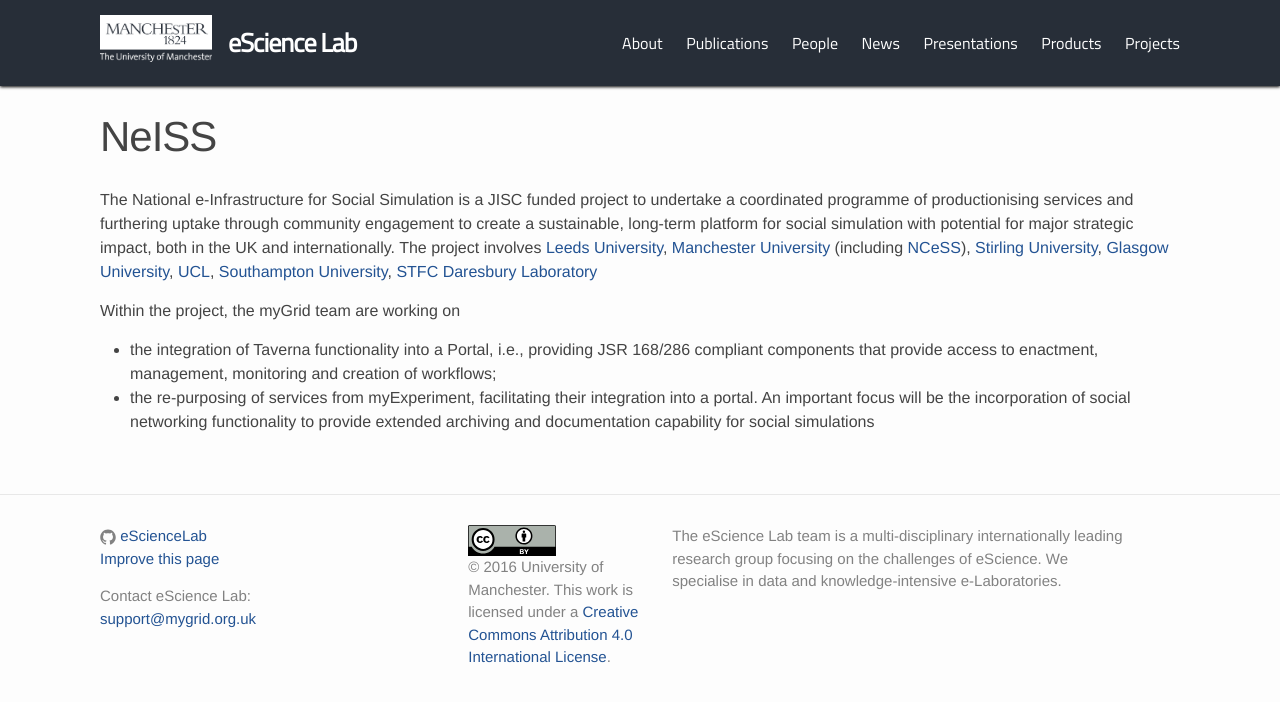
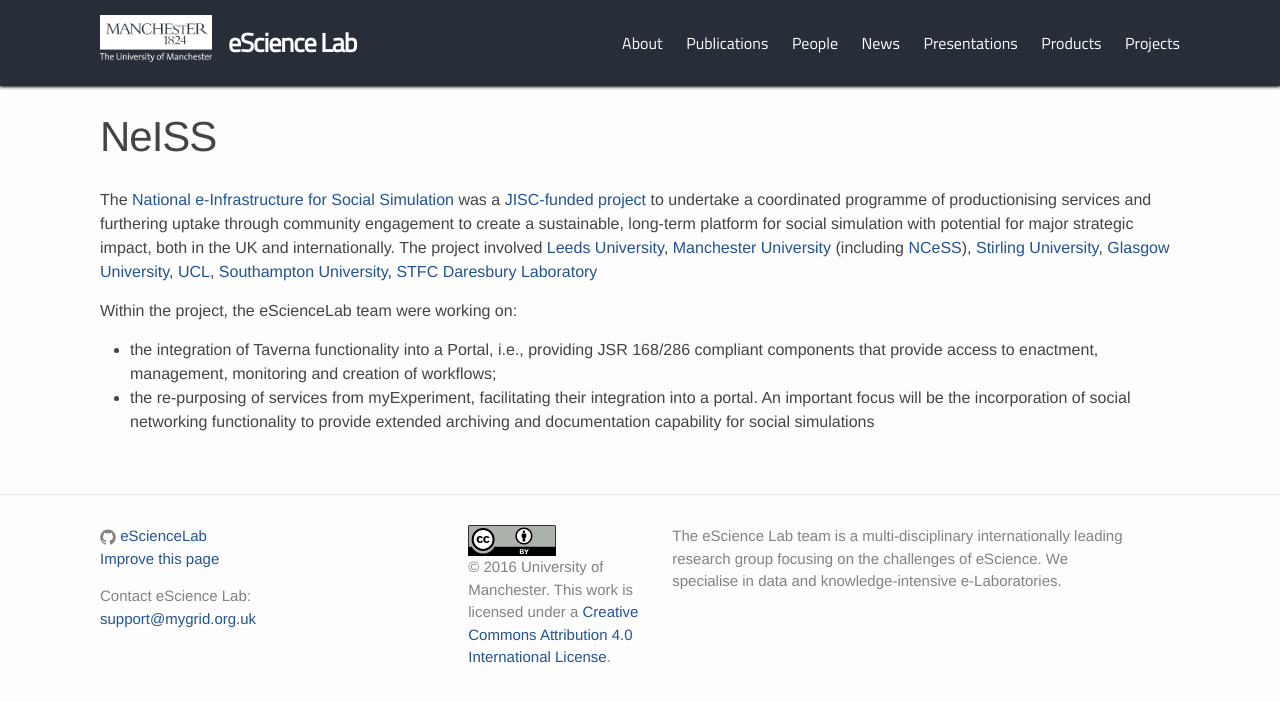
Before and after one commit to eScienceLab/eScienceLab.github.io, a Jekyll site: the page built from _projects/neiss.md, in a window 1280 px wide. Shown: the top 702 px of the page. Built offline with Jekyll 4.4.1, drawn with Linux system fonts in a browser that asks for light colours; comment, search, counter and statistics services are not loaded.

Commit message:
Fixes for the NeiSS project, as per #23.

```diff
--- a/_projects/neiss.md
+++ b/_projects/neiss.md
@@ -4,16 +4,18 @@
 title: NeISS
 collection: projects
 description: National e-Infrastructure for Social Simulation
+start_date: 2009-04-01
+duration: 48 months
 expired: true
 ---
 
-The National e-Infrastructure for Social Simulation is a JISC funded project to undertake a coordinated programme of productionising services and
+The [National e-Infrastructure for Social Simulation](http://www.geog.leeds.ac.uk/projects/neiss/about.php) was a [JISC-funded project](http://webarchive.nationalarchives.gov.uk/20140702233839/http://jisc.ac.uk/whatwedo/programmes/inf11/einf/neiss) to undertake a coordinated programme of productionising services and
 furthering uptake through community engagement to create a sustainable, long-term platform for social simulation with potential for major strategic impact,
-both in the UK and internationally. The project involves [Leeds University](http://www.leeds.ac.uk/),
+both in the UK and internationally. The project involved [Leeds University](http://www.leeds.ac.uk/),
 [Manchester University](http://www.manchester.ac.uk/) (including [NCeSS](http://www.ncess.ac.uk/)), [Stirling University](http://www.stir.ac.uk/), [Glasgow University](http://www.glasgow.ac.uk/),
 [UCL](http://www.ucl.ac.uk/), [Southampton University](http://www.southampton.ac.uk/), [STFC Daresbury Laboratory](http://www.stfc.ac.uk/about-us/where-we-work/daresbury-laboratory/)
 
-Within the project, the myGrid team are working on
+Within the project, the eScienceLab team were working on:
 
 * the integration of Taverna functionality into a Portal, i.e., providing JSR 168/286 compliant components that provide access to enactment, management, monitoring and creation of workflows;
 * the re-purposing of services from myExperiment, facilitating their integration into a portal. An important focus will be the incorporation of social networking functionality to provide extended archiving and documentation capability for social simulations
```
